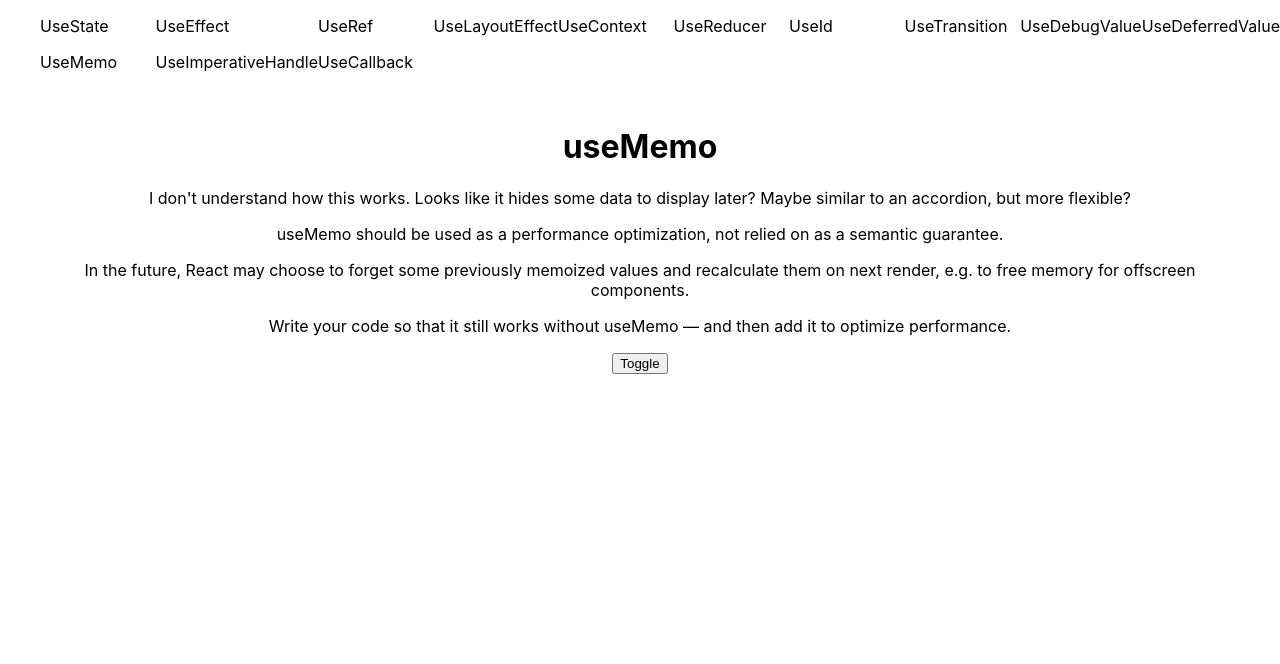
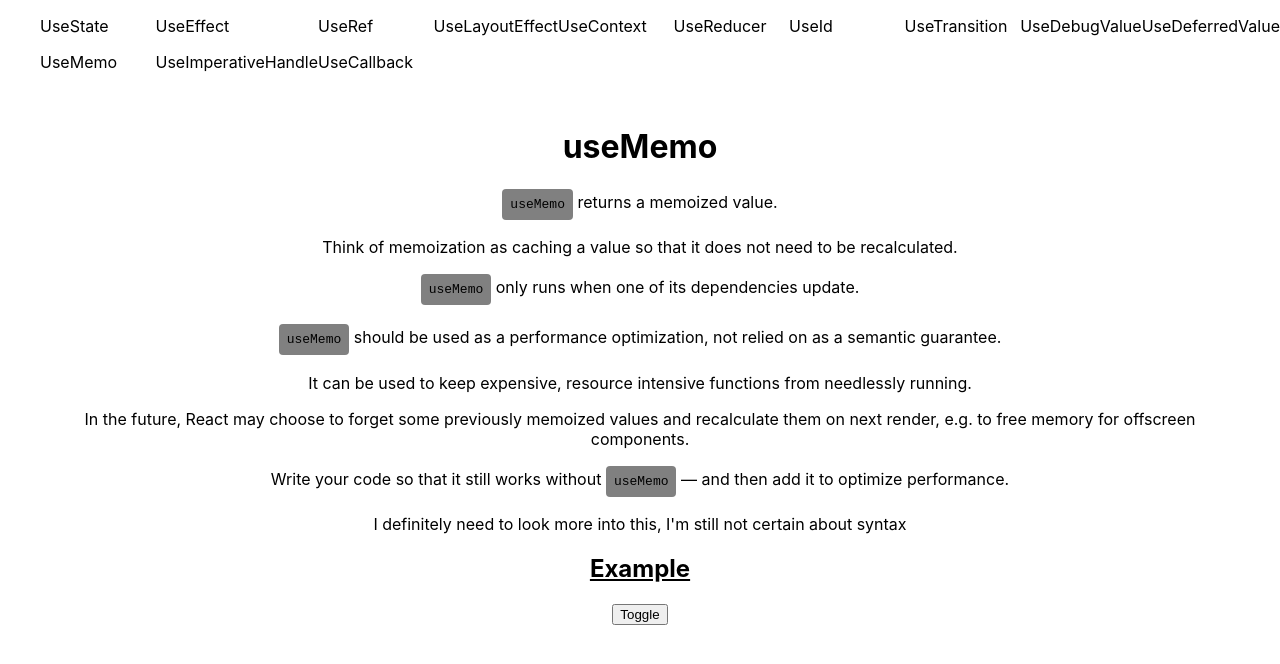
Before and after one commit to Abibubble/hooks-learning, a Next.js app: page /use-memo in a window 1280 px wide. Shown: the top 664 px of the page. Built offline with nearby package versions, Linux system fonts and the light colour scheme; no server answers.

Commit message:
wip: Update useCallback and useMemo info

```diff
--- a/components/child.js
+++ b/components/child.js
@@ -5,7 +5,7 @@ function Child({ returnComment }) {
 		console.log('FUNCTION WAS CALLED');
 	}, [returnComment]);
 
-	return <div>{returnComment('Eve')}</div>;
+	return <div>{returnComment('Everyone')}</div>;
 }
 
 export default Child;
--- a/pages/index.js
+++ b/pages/index.js
@@ -3,6 +3,7 @@ import Layout from '../components/layout';
 export default function Home() {
 	return (
 		<Layout>
+			<h1>React Hooks</h1>
 			<p>
 				A Hook is a special function that lets you “hook into” React features.
 			</p>
--- a/pages/use-memo.js
+++ b/pages/use-memo.js
@@ -36,12 +36,22 @@ export default function Memo() {
 		<Layout>
 			<h1>useMemo</h1>
 			<p>
-				I don&apos;t understand how this works. Looks like it hides some data to
-				display later? Maybe similar to an accordion, but more flexible?
+				<code>useMemo</code> returns a memoized value.
 			</p>
 			<p>
-				useMemo should be used as a performance optimization, not relied on as a
-				semantic guarantee.
+				Think of memoization as caching a value so that it does not need to be
+				recalculated.
+			</p>
+			<p>
+				<code>useMemo</code> only runs when one of its dependencies update.
+			</p>
+			<p>
+				<code>useMemo</code> should be used as a performance optimization, not
+				relied on as a semantic guarantee.
+			</p>
+			<p>
+				It can be used to keep expensive, resource intensive functions from
+				needlessly running.
 			</p>
 			<p>
 				In the future, React may choose to forget some previously memoized
@@ -49,9 +59,14 @@ export default function Memo() {
 				offscreen components.
 			</p>
 			<p>
-				Write your code so that it still works without useMemo — and then add it
-				to optimize performance.
+				Write your code so that it still works without <code>useMemo</code> —
+				and then add it to optimize performance.
 			</p>
+			<p>
+				I definitely need to look more into this, I'm still not certain about
+				syntax
+			</p>
+			<h2>Example</h2>
 			<div className="App">
 				<div> {getLongestName} </div>
 
```
Also changed, not shown: pages/use-callback.js (+19 -14 lines).
